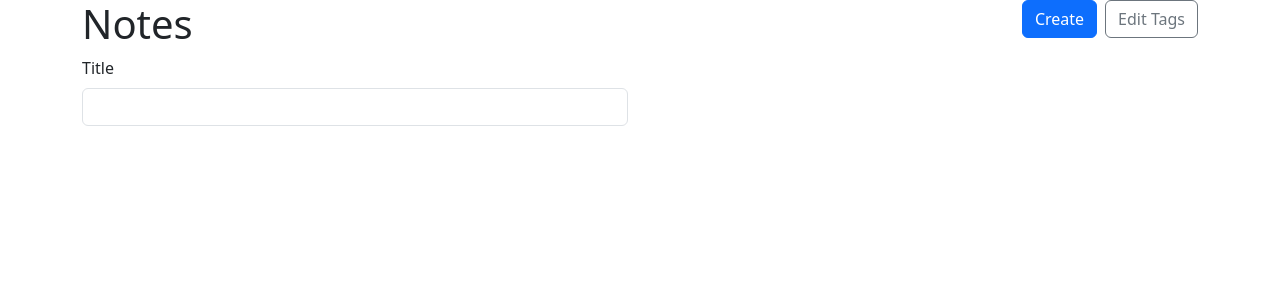
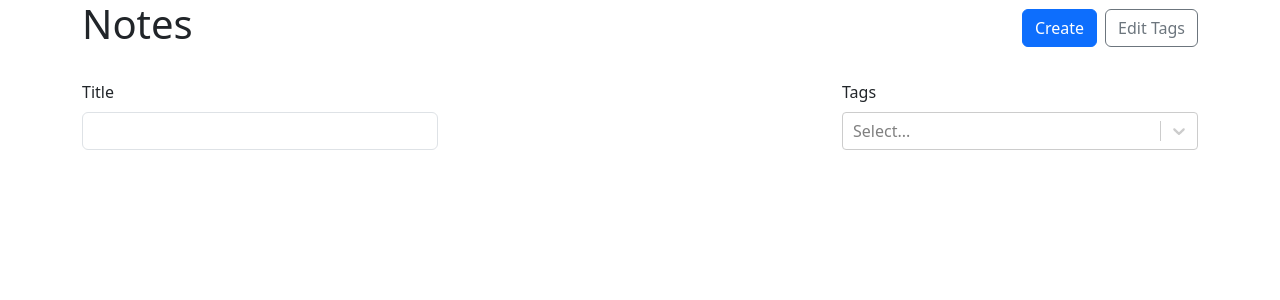
Before and after one commit to Pawina85/note-talking, a React (Vite) app: page / in a window 1280 px wide. Shown: the top 300 px of the page. Built offline with nearby package versions, Linux system fonts and the light colour scheme.

Commit message:
form structure

```diff
--- a/src/App.tsx
+++ b/src/App.tsx
@@ -56,7 +56,7 @@
   return (
     <Container>
     <Routes>
-      <Route path="/" element={<NoteList />}/>
+      <Route path="/" element={<NoteList notes={notesWithTags} availableTags={tags}  />}/>
       <Route path="/new" element={<NewNote onSubmit={onCreateNote} onAddTag={addTag} availableTags={tags} />}/>
       <Route path="/:id">
         <Route index element={<h1>Show</h1>} />
--- a/src/NoteForm.tsx
+++ b/src/NoteForm.tsx
@@ -2,7 +2,7 @@
 import { Form, Col, Row, Stack, Button } from "react-bootstrap"
 import { Link, useNavigate } from "react-router-dom"
 import CreateableReactSelect from "react-select/creatable"
-import type { Tag } from "./App"
+import type { NoteData, Tag } from "./App"
 import { v4 as uuidV4 } from "uuid"
 
 
--- /dev/null
+++ b/src/NoteList.module.css
@@ -0,0 +1,10 @@
+.card {
+    transition: translate ease-in-out 100ms, box-shadow ease-in-out 100ms;
+}
+
+.card:hover,
+.card:focus {
+    translate: 0 -5px;
+    box-shadow: 0 5px 8px rgba(0, 0, 0, 0.2);
+
+}
--- a/src/NoteList.tsx
+++ b/src/NoteList.tsx
@@ -1,9 +1,34 @@
-import { Button, Col, Form, Row, Stack } from "react-bootstrap";
+import { Badge, Button, Card, Col, Form, Row, Stack } from "react-bootstrap";
 import { Link } from "react-router-dom";
+import ReactSelect from "react-select";
+import type { Note, Tag } from "./App";
+import {  useMemo, useState } from "react";
+import Styles from "./NoteList.module.css"
 
-export function NoteList() {
+type SimplifiedNote = {
+    tags: Tag[]
+    title: string
+    id: string
+}
+
+type NoteListProps = {
+    availableTags: Tag[]
+    notes: Note[]
+}
+
+export function NoteList({ availableTags, notes }: NoteListProps) {
+    const [selectedTags, setSelectedTags] = useState<Tag[]>([]);
+    const [title, setTitle] = useState("");
+    const filteredNotes = useMemo(() => {
+        return notes.filter(note => {
+            return (title === "" || note.title.toLowerCase().includes(title.toLowerCase())) &&
+                (selectedTags.length === 0 || selectedTags.every(tag =>
+                    note.tags.some(noteTag => noteTag.id === tag.id)))
+        });
+    }, [title, selectedTags, notes]);
+
     return <>
-    <Row>
+    <Row className="align-items-center mb-4">
         <Col>
         <h1>Notes</h1>
         </Col>
@@ -21,13 +46,54 @@
             <Col>
                 <Form.Group controlId="title">
                     <Form.Label>Title</Form.Label>
-                    <Form.Control type="text" />
+                    <Form.Control type="text" value={title}
+                    onChange={e => setTitle(e.target.value)}/>
                 </Form.Group>
             </Col>
             <Col>
 
             </Col>
+            <Col>
+             <Form.Group controlId="tags">
+              <Form.Label>Tags</Form.Label>
+              <ReactSelect
+               value={selectedTags.map(tag =>
+                { return { label: tag.label, value: tag.id }})}
+              options={availableTags.map((tag: { label: any; id: any; }) => { return { label: tag.label, value: tag.id }})}
+            onChange={tags => {
+                setSelectedTags(tags.map(tag => {
+                    return {label: tag.label, id: tag.value}
+                }))
+            }} isMulti />
+            </Form.Group>
+            </Col>
         </Row>
     </Form>
+    <Row xs={1} sm={2} lg={3} xl={4} className="g-3">
+     {filteredNotes.map(note => (
+        <Col key={note.id}>
+            <NoteCard id={note.id}  title={note.title} tags={note.tags} />
+        </Col>
+     ))}
+    </Row>
     </>
 }
+
+function NoteCard({ id, title, tags }: SimplifiedNote ){
+    return (
+        <Card as={Link} to={`/${id}`} className={`h-100 text-reset text-decoration-none ${Styles.card}`}>
+            <Card.Body>
+                <Stack gap={2} className="align-items-center justify-content-center h-100">
+                    <span className="fs-5">{title}</span>
+                    <Stack gap={1} direction="horizontal" className="justify-content-center flex-wrap">
+                        {tags.map(tag => (
+                            <Badge key={tag.id}>
+                                {tag.label}
+                            </Badge>
+                        ))}
+                    </Stack>
+                </Stack>
+            </Card.Body>
+        </Card>
+    );
+}
```
